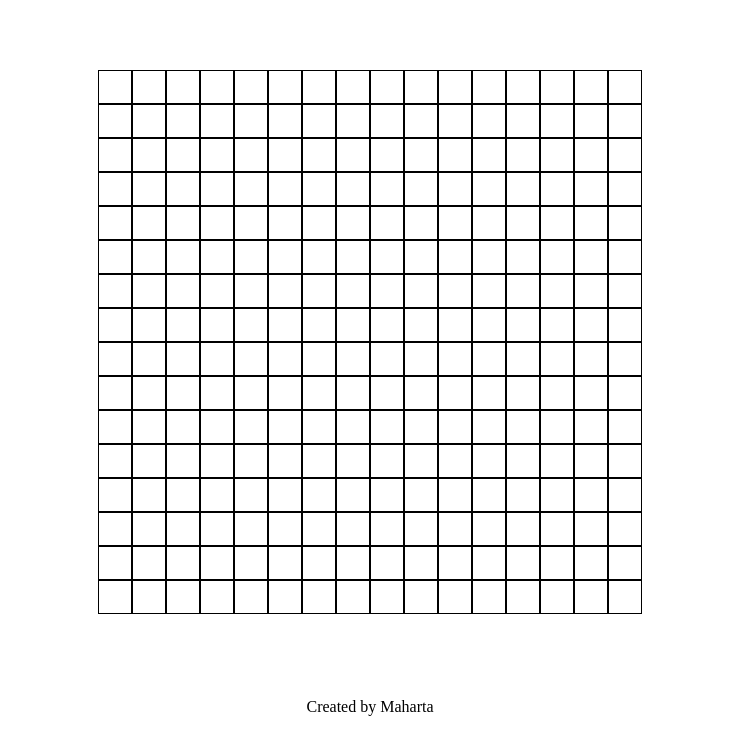
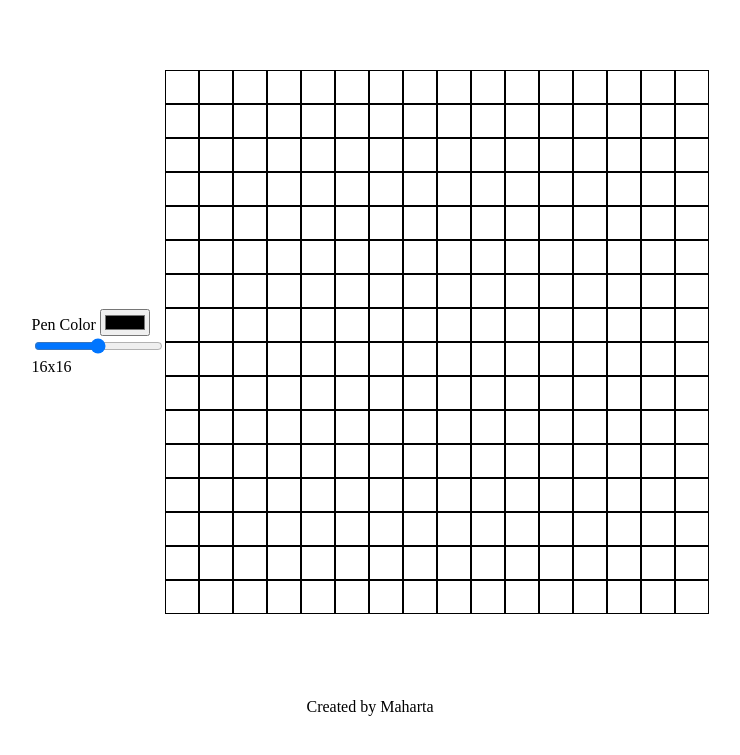
Before and after one commit to Maharta/Etch-a-Sketch, a plain HTML site: page index.html in a window 1280 px wide. Shown: the part 79-834 px from the top of the page, without its empty margins (270-1010 px from the left). Drawn offline with Linux system fonts and the light colour scheme.

Commit message:
added input element to change grid size and pen color

```diff
--- a/index.html
+++ b/index.html
@@ -13,6 +13,16 @@
       <h1>Etch a Sketch</h1>
     </header>
     <main>
+      <section class="settings">
+        <div>
+          <label for="color">Pen Color</label>
+          <input id="color" type="color" />
+        </div>
+        <div>
+          <input id="range" type="range" min="16" max="64" />
+          <label style="display: block" for="range">16x16</label>
+        </div>
+      </section>
       <div class="sketch__container"></div>
     </main>
     <footer><p>Created by Maharta</p></footer>
```
